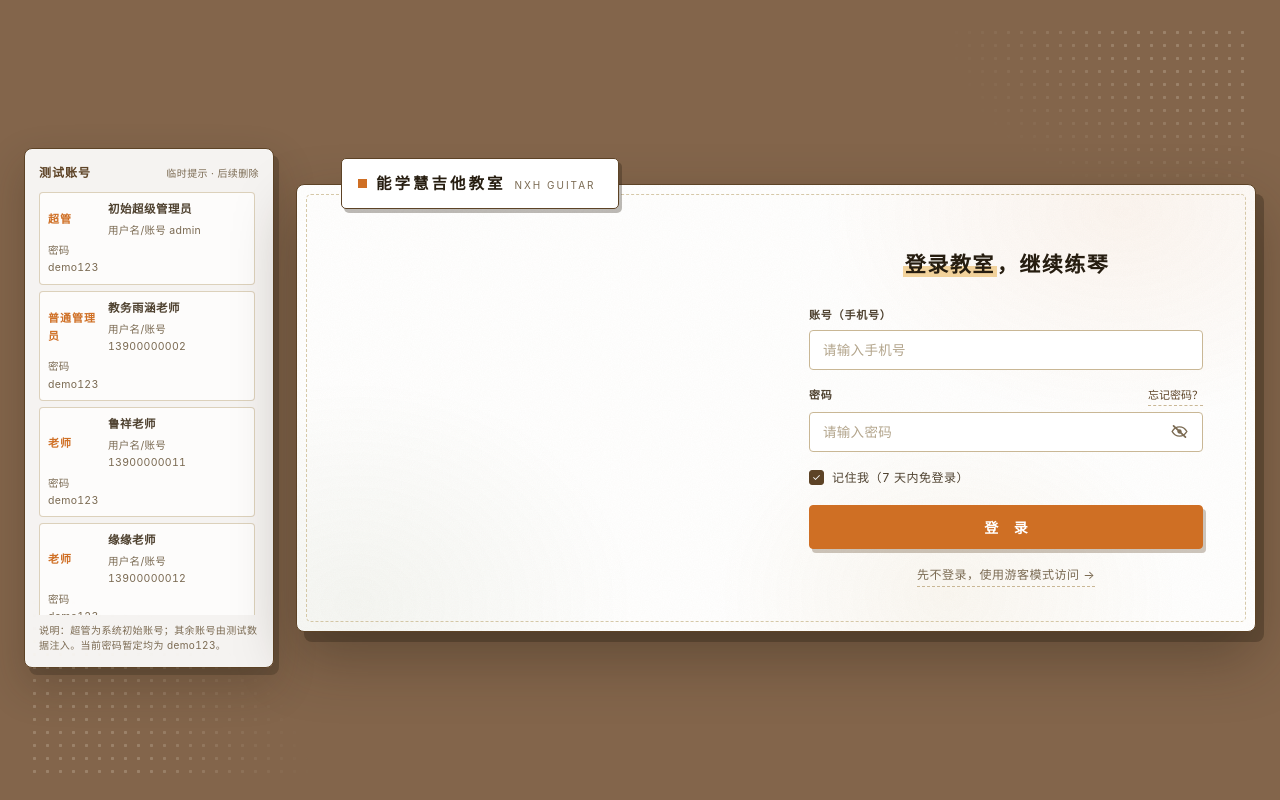
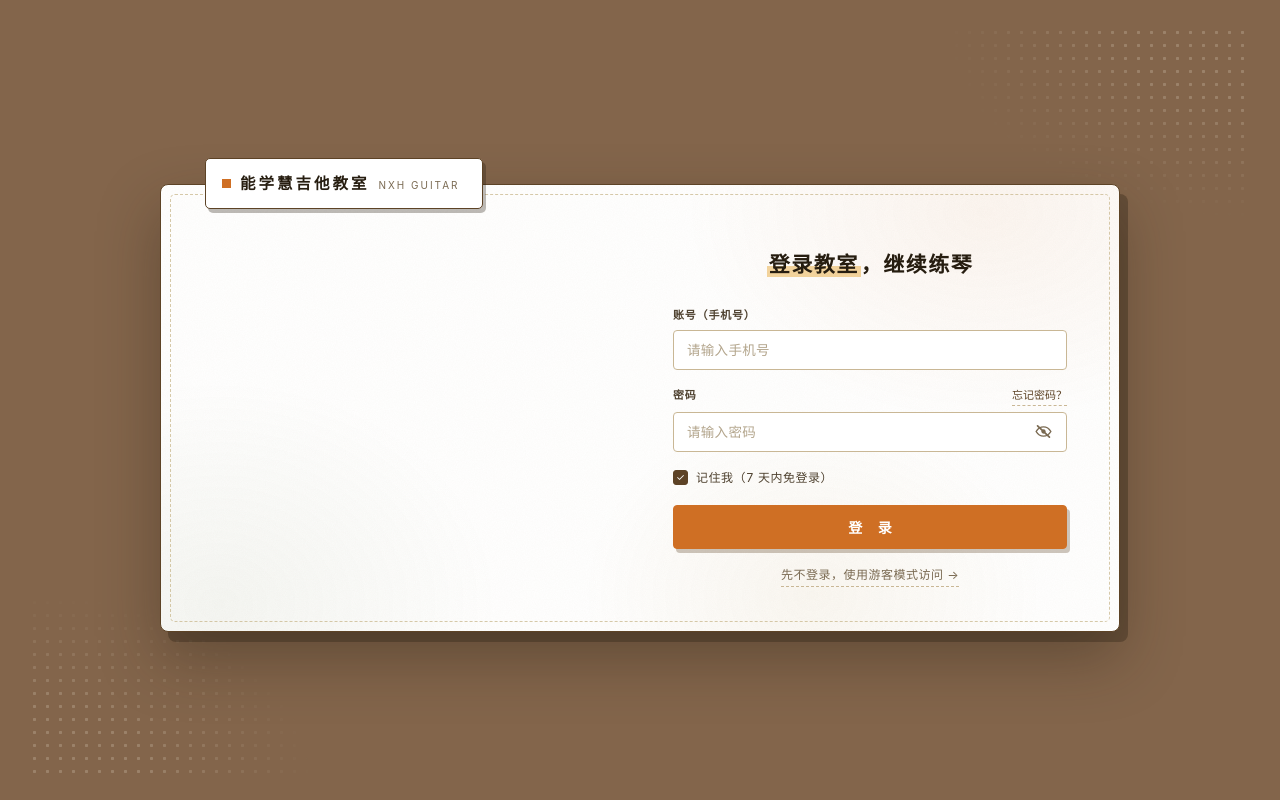
Before and after one commit to ferrerowl0426/player, a Next.js app in the folder frontend/: page /login in a window 1280 px wide. Built offline with nearby package versions, Linux system fonts and the light colour scheme; no server answers.

Commit message:
fix: restore login page single-column layout

```diff
--- a/frontend/app/login/LoginForm.js
+++ b/frontend/app/login/LoginForm.js
@@ -5,16 +5,6 @@ import { useRouter } from 'next/navigation';
 import { fetchCurrentViewer, loginByAccount } from '../../lib/api.js';
 import { clearGuestMode, setGuestMode } from '../../lib/guest.js';
 import styles from './login.module.css';
-
-// TODO: 测试账号提示框仅用于开发/验收演示，上线或交付前请整段删除。
-const TEMP_TEST_ACCOUNTS = [
-  { role: '超管', name: '初始超级管理员', account: 'admin', password: 'demo123', source: '系统初始存在' },
-  { role: '普通管理员', name: '教务雨涵老师', account: '13900000002', password: 'demo123', source: '测试数据注入' },
-  { role: '老师', name: '鲁祥老师', account: '13900000011', password: 'demo123', source: '测试数据注入' },
-  { role: '老师', name: '缘缘老师', account: '13900000012', password: 'demo123', source: '测试数据注入' },
-  { role: '学生', name: '林知夏', account: '13800001001', password: 'demo123', source: '测试数据注入' },
-  { role: '学生', name: '周予安', account: '13800001002', password: 'demo123', source: '测试数据注入' }
-];
 
 export default function LoginForm() {
   const router = useRouter();
@@ -88,25 +78,6 @@ export default function LoginForm() {
   return (
     <section className={styles.page}>
       <div className={styles.loginShell}>
-        {/* TODO: 测试账号提示框仅用于开发/验收演示，上线或交付前请整块删除。 */}
-        <aside className={`${styles.testAccounts} ${styles.rise} ${styles.delay2}`} aria-label="测试账号提示">
-          <div className={styles.testHead}>
-            <strong>测试账号</strong>
-            <span>临时提示 · 后续删除</span>
-          </div>
-          <div className={styles.testList}>
-            {TEMP_TEST_ACCOUNTS.map((item) => (
-              <div className={styles.testRow} key={`${item.role}-${item.account}`}>
-                <span className={styles.testRole}>{item.role}</span>
-                <span className={styles.testName}>{item.name}</span>
-                <span className={styles.testCredential}>用户名/账号 {item.account}</span>
-                <span className={styles.testCredential}>密码 {item.password}</span>
-              </div>
-            ))}
-          </div>
-          <p>说明：超管为系统初始账号；其余账号由测试数据注入。当前密码暂定均为 demo123。</p>
-        </aside>
-
         <main className={`${styles.card} ${styles.rise}`}>
           <div className={styles.frame} aria-hidden="true"></div>
 
--- a/frontend/app/login/login.module.css
+++ b/frontend/app/login/login.module.css
@@ -52,12 +52,9 @@
 }
 
 .loginShell {
-  width: min(1240px, 100%);
-  display: grid;
-  grid-template-columns: 250px minmax(0, 960px);
-  align-items: center;
-  justify-content: center;
-  gap: 22px;
+  width: min(960px, 100%);
+  display: block;
+  margin: 0 auto;
 }
 
 .card {
@@ -409,98 +406,7 @@
   letter-spacing: 0.5px;
 }
 
-.testAccounts {
-  max-height: min(520px, calc(100dvh - 120px));
-  display: flex;
-  flex-direction: column;
-  min-height: 0;
-  padding: 14px;
-  background: rgba(255, 255, 255, 0.92);
-  border: 1.5px solid var(--guitar-coffee);
-  border-radius: 8px;
-  box-shadow: 5px 7px 0 rgba(38, 29, 16, 0.25), 0 18px 42px rgba(38, 29, 16, 0.24);
-}
-
-.testHead {
-  display: flex;
-  align-items: baseline;
-  justify-content: space-between;
-  gap: 10px;
-  margin-bottom: 9px;
-}
-
-.testHead strong {
-  color: var(--guitar-coffee);
-  font-size: 12px;
-  letter-spacing: 1px;
-}
-
-.testHead span,
-.testAccounts p {
-  margin: 0;
-  color: var(--guitar-ink-3);
-  font-size: 10px;
-  letter-spacing: 0.4px;
-}
-
-.testList {
-  display: grid;
-  gap: 6px;
-  min-height: 0;
-  overflow-y: auto;
-  padding-right: 4px;
-  scrollbar-width: thin;
-  scrollbar-color: rgba(93, 67, 38, 0.36) transparent;
-}
-
-.testList::-webkit-scrollbar {
-  width: 6px;
-}
-
-.testList::-webkit-scrollbar-thumb {
-  background: rgba(93, 67, 38, 0.3);
-  border-radius: 999px;
-}
-
-.testRow {
-  display: grid;
-  grid-template-columns: 52px 1fr;
-  gap: 3px 8px;
-  padding: 7px 8px;
-  background: rgba(255, 255, 255, 0.72);
-  border: 1px solid rgba(201, 183, 149, 0.62);
-  border-radius: 4px;
-}
-
-.testRole {
-  grid-row: span 2;
-  align-self: center;
-  color: var(--guitar-orange);
-  font-size: 11px;
-  font-weight: 700;
-  letter-spacing: 1px;
-}
-
-.testName {
-  color: var(--guitar-ink-2);
-  font-size: 11.5px;
-  font-weight: 600;
-  letter-spacing: 0.5px;
-}
-
-.testCredential {
-  color: var(--guitar-ink-3);
-  font-size: 10.5px;
-  letter-spacing: 0.3px;
-}
-
-.testAccounts p {
-  margin-top: 8px;
-  line-height: 1.5;
-}
-
-.rise {
-  opacity: 0;
+.rise {  opacity: 0;
   transform: translateY(12px);
   animation: guitarRise 0.7s var(--guitar-ease) forwards;
 }
@@ -558,11 +464,6 @@
   .loginShell {
     grid-template-columns: 1fr;
   }
-
-  .testAccounts {
-    order: 2;
-    max-height: 220px;
-  }
 }
 
 @media (max-width: 480px) {
```
